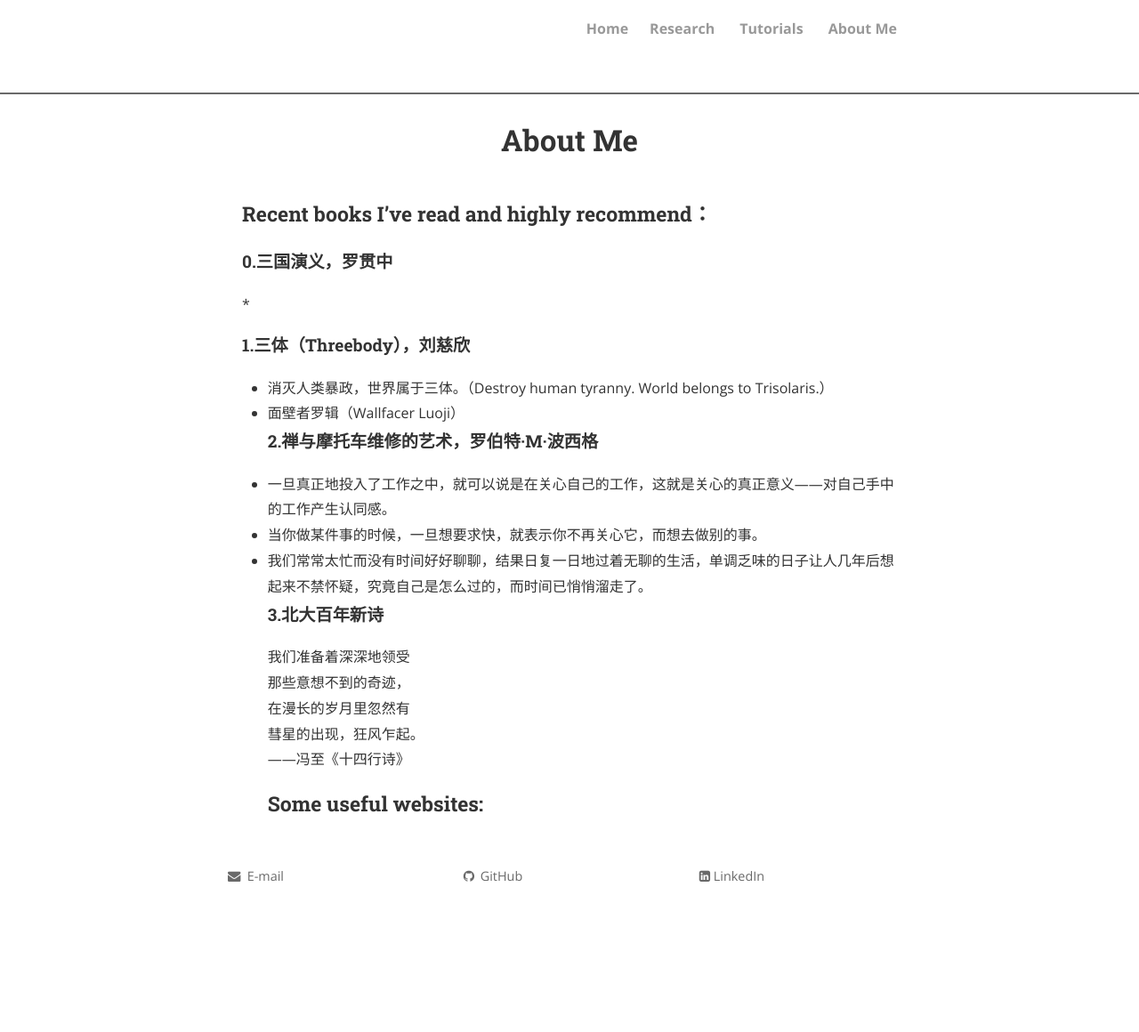
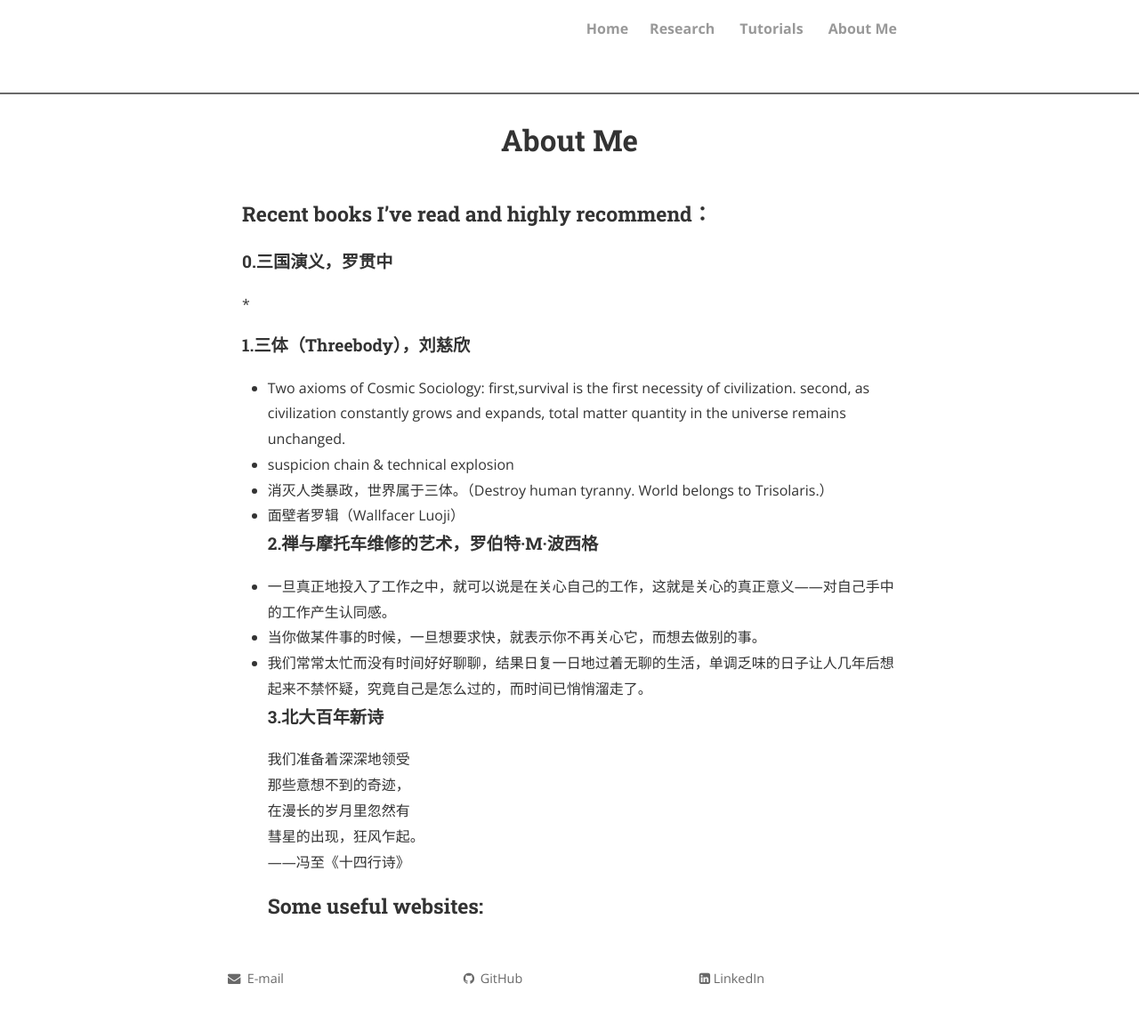
Before and after one commit to Yunga-Wu/Yunga-Wu.github.io, a Jekyll site: the page built from about.md, in a window 1280 px wide. Shown: the whole page at 89% size. Built offline with Jekyll 4.4.1, drawn with Linux system fonts in a browser that asks for light colours; nearby versions of some CDN libraries; comment, search, counter and statistics services are not loaded; a style sheet for code colours, icons or effects is not loaded; before the commit the page ends 1044 px from its top, so only the background shows below that.

Commit message:
Update about.md

```diff
--- a/about.md
+++ b/about.md
@@ -7,6 +7,8 @@ permalink: /about/
 #### 0.三国演义，罗贯中
 *
 #### 1.三体（Threebody），刘慈欣
+* Two axioms of Cosmic Sociology: first,survival is the first necessity of civilization. second, as civilization constantly grows and expands, total matter quantity in the universe remains unchanged.
+* suspicion chain & technical explosion
 * 消灭人类暴政，世界属于三体。（Destroy human tyranny. World belongs to Trisolaris.）
 * 面壁者罗辑（Wallfacer Luoji）
 #### 2.禅与摩托车维修的艺术，罗伯特·M·波西格
```
